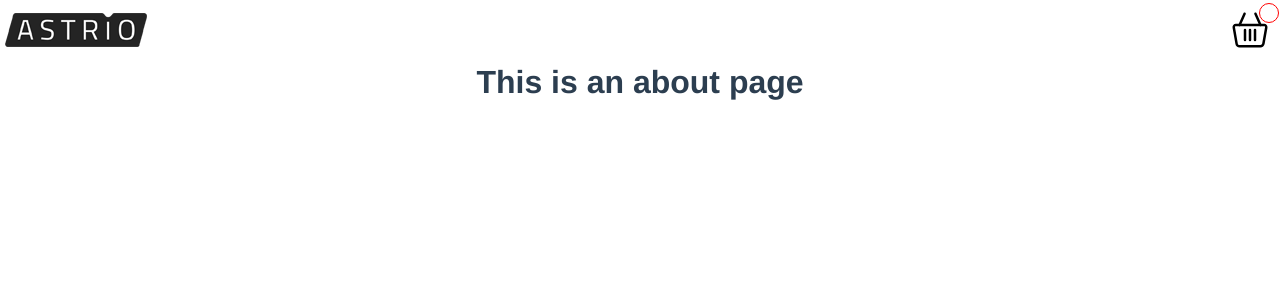
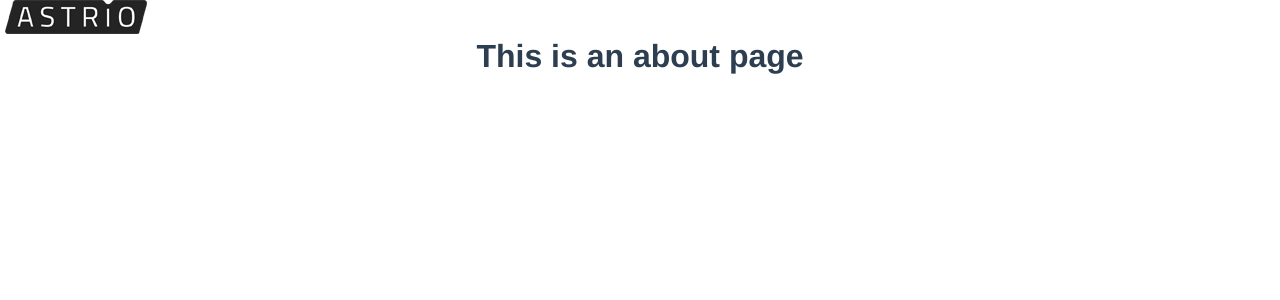
Before and after one commit to parunkov/Vue4, a Vue app: page /#/cart in a window 1280 px wide. Shown: the top 300 px of the page. Built offline with nearby package versions, Linux system fonts and the light colour scheme.

Commit message:
nav class

```diff
--- a/src/components/MainHeader.vue
+++ b/src/components/MainHeader.vue
@@ -1,9 +1,9 @@
 <template>
-  <div class="navigation">
+  <div class="navigation" :class="{ navigation_cart: $router.currentRoute.value.name === 'cart' }">
     <router-link to="/">
       <img :src="require('@/assets/images/logo.png')" />
     </router-link>
-    <router-link to="/cart">
+    <router-link v-if="$router.currentRoute.value.name === 'home'" to="/cart">
       <div class="cart-button">
         <div class="cart-image" v-html="cartIcon"></div>
         <div class="cart-counter"></div>
@@ -20,6 +20,11 @@ export default defineComponent({
   data() {
     return { cartIcon };
   },
+  //   methods: {
+  //     onNavigationClick() {
+  //       console.log(this.$router.currentRoute.value.name);
+  //     },
+  //   },
 });
 </script>
 <style lang="scss" scoped>
```
